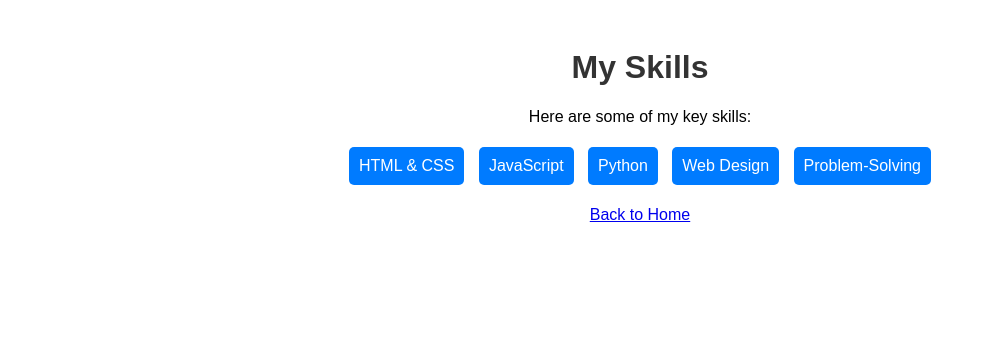
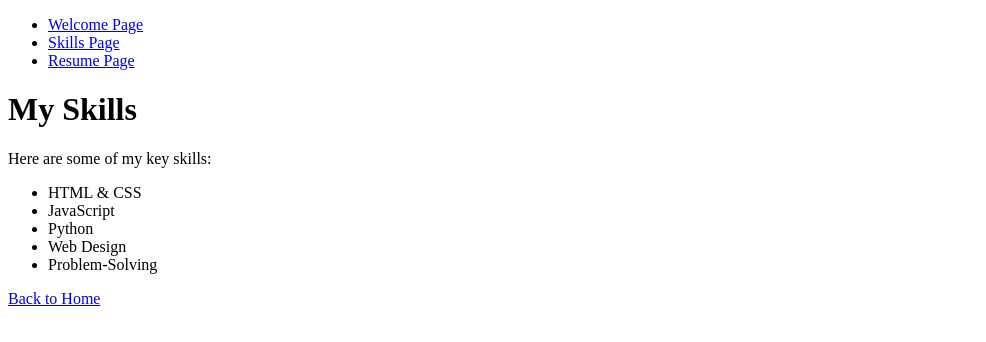
Before and after one commit to SzeChuanPan/Project1, a plain HTML site: page skills.html in a window 1280 px wide. Shown: the whole page, without its empty margins (0-986 px from the left). Drawn offline with Linux system fonts and the light colour scheme.

Commit message:
Added navigation list for all three pages with raw HTML structure (no CSS)

```diff
--- a/skills.html
+++ b/skills.html
@@ -4,14 +4,14 @@
     <meta charset="UTF-8">
     <meta name="viewport" content="width=device-width, initial-scale=1.0">
     <title>My Skills</title>
-    <style>
-        body { font-family: Arial, sans-serif; text-align: center; padding: 20px; background-color: #fff; }
-        h1 { color: #333; }
-        ul { list-style: none; padding: 0; }
-        li { background: #007BFF; color: white; padding: 10px; margin: 5px; border-radius: 5px; display: inline-block; }
-    </style>
 </head>
 <body>
+    <ul>
+        <li><a href="welcome.html">Welcome Page</a></li>
+        <li><a href="skills.html">Skills Page</a></li>
+        <li><a href="resume.html">Resume Page</a></li>
+    </ul>
+
     <h1>My Skills</h1>
     <p>Here are some of my key skills:</p>
     <ul>
```
